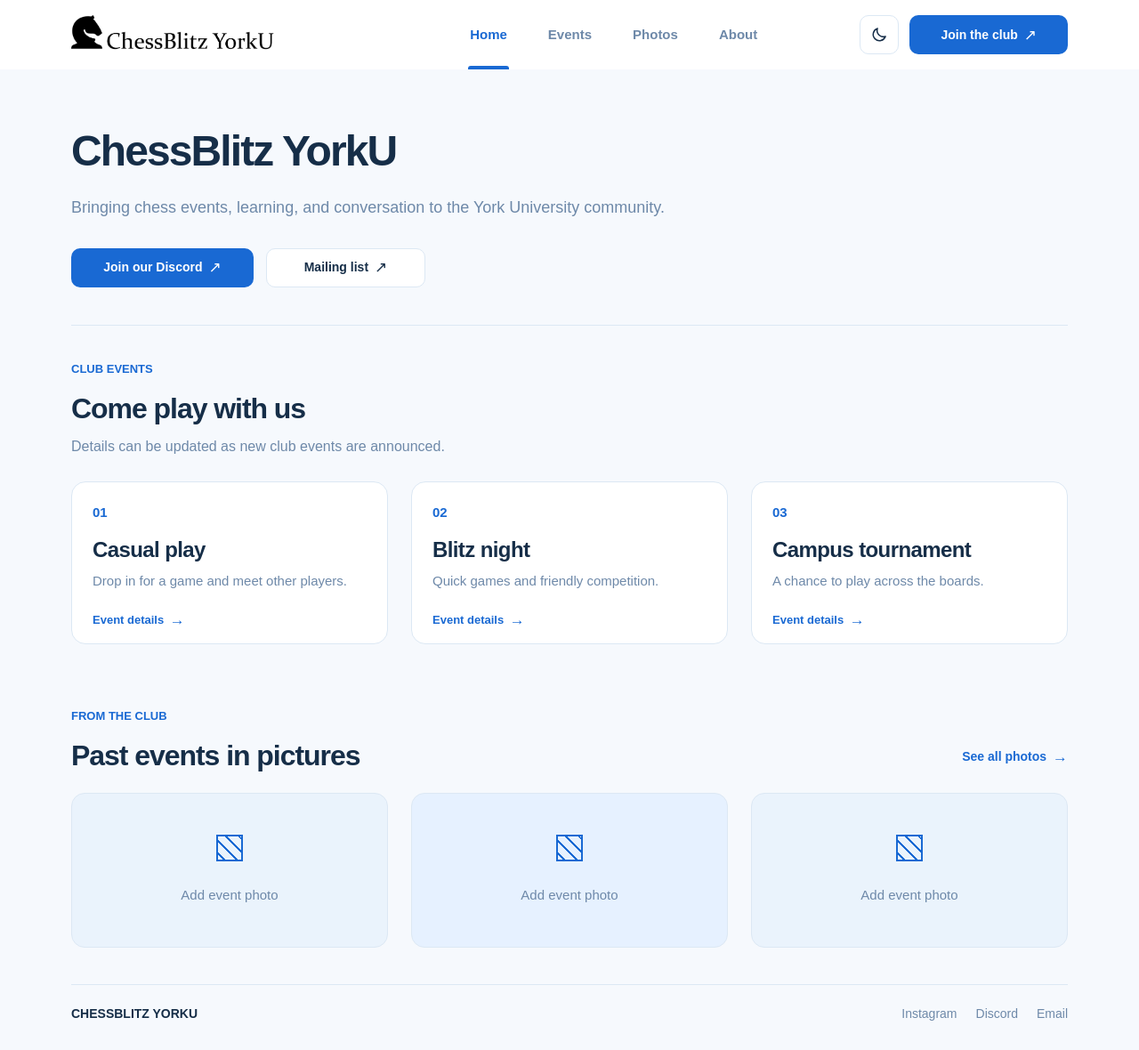
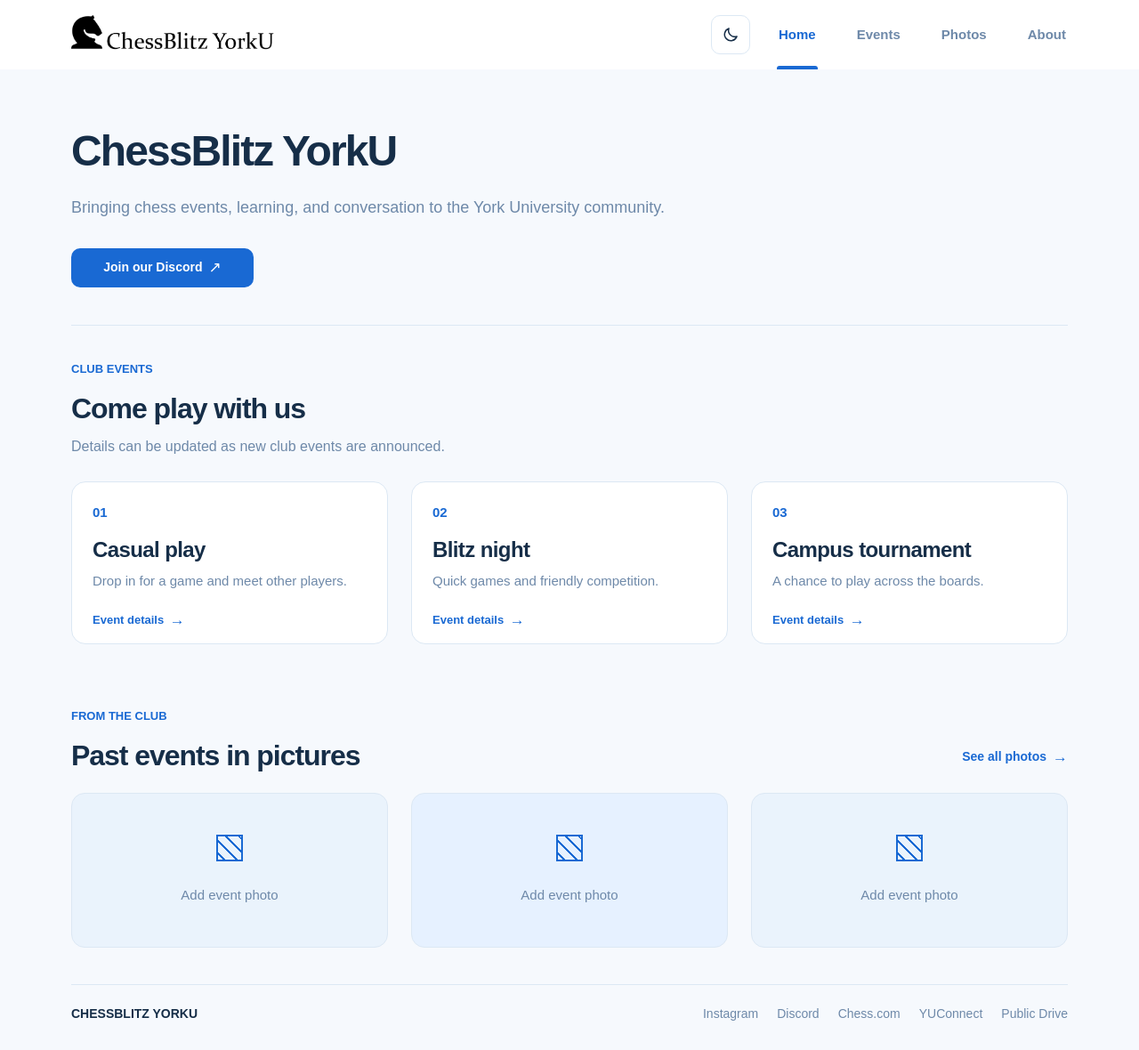
Before and after one commit to ChessBlitz-YorkU/ClubWebsite, a React (Vite) app: page / in a window 1280 px wide. Shown: the whole page at 89% size. Built offline with nearby package versions, Linux system fonts and the light colour scheme.

Commit message:
add social media links

```diff
--- a/src/App.tsx
+++ b/src/App.tsx
@@ -1,6 +1,23 @@
 import { useState } from 'react'
 
 type Theme = 'light' | 'dark'
+
+const clubLinks = {
+  instagram: 'https://www.instagram.com/yorkuchess/',
+  discord: 'https://discord.gg/VsJAdbvyEq',
+  yuConnectHome: 'https://yuconnect.yorku.ca/feeds?type=club&type_id=35476&tab=home',
+  yuConnectAbout: 'https://yuconnect.yorku.ca/feeds?type=club&type_id=35476&tab=about',
+  chessCom: 'https://www.chess.com/club/chessblitz-yorku',
+  drive: 'https://drive.google.com/drive/u/3/folders/1sshFt39_rbMfscV_Ots8TBSq3cvVsNBz',
+}
+
+const footerLinks = [
+  { label: 'Instagram', href: clubLinks.instagram },
+  { label: 'Discord', href: clubLinks.discord },
+  { label: 'Chess.com', href: clubLinks.chessCom },
+  { label: 'YUConnect', href: clubLinks.yuConnectAbout },
+  { label: 'Public Drive', href: clubLinks.drive },
+]
 
 const events = [
   { number: '01', title: 'Casual play', description: 'Drop in for a game and meet other players.' },
@@ -46,13 +63,6 @@
               height="526"
             />
           </a>
-          <nav className="main-nav" aria-label="Main navigation">
-            <a className="active" href="#home" aria-current="page">Home</a>
-            <a href="#events">Events</a>
-            <a href="#photos">Photos</a>
-            <a href="#about">About</a>
-          </nav>
-          <div className="header-actions">
           <button
             className="theme-toggle"
             type="button"
@@ -71,10 +81,12 @@
               </svg>
             )}
           </button>
-            <a className="button button-primary header-join" href="#about">
-              Join the club <Arrow diagonal />
-            </a>
-          </div>
+          <nav className="main-nav" aria-label="Main navigation">
+            <a className="active" href="#home" aria-current="page">Home</a>
+            <a href="#events">Events</a>
+            <a href="#photos">Photos</a>
+            <a href="#about">About</a>
+          </nav>
         </div>
       </header>
 
@@ -83,8 +95,7 @@
           <h1 id="hero-title">ChessBlitz YorkU</h1>
           <p>Bringing chess events, learning, and conversation to the York University community.</p>
           <div className="hero-actions">
-            <a className="button button-primary" href="#about">Join our Discord <Arrow diagonal /></a>
-            <a className="button button-secondary" href="#about">Mailing list <Arrow diagonal /></a>
+            <a className="button button-primary" href={clubLinks.discord} target="_blank" rel="noopener noreferrer">Join our Discord <Arrow diagonal /></a>
           </div>
         </section>
 
@@ -98,7 +109,7 @@
                 <span className="event-number">{event.number}</span>
                 <h3>{event.title}</h3>
                 <p>{event.description}</p>
-                <a href="#about">Event details <Arrow /></a>
+                <a href={clubLinks.yuConnectHome} target="_blank" rel="noopener noreferrer">Event details <Arrow /></a>
               </article>
             ))}
           </div>
@@ -108,7 +119,7 @@
           <div className="section-kicker">From the club</div>
           <div className="photos-heading">
             <h2 id="photos-title">Past events in pictures</h2>
-            <a href="#photo-gallery">See all photos <Arrow /></a>
+            <a href={clubLinks.instagram} target="_blank" rel="noopener noreferrer">See all photos <Arrow /></a>
           </div>
           <div className="photo-grid" id="photo-gallery">
             {[1, 2, 3].map((photo) => (
@@ -123,9 +134,11 @@
 
       <footer className="site-footer page-width" id="about">
         <strong>CHESSBLITZ YORKU</strong>
-        <div className="footer-links" aria-label="Club contact options">
-          <span>Instagram</span><span>Discord</span><span>Email</span>
-        </div>
+        <nav className="footer-links" aria-label="Club links">
+          {footerLinks.map(({ label, href }) => (
+            <a key={label} href={href} target="_blank" rel="noopener noreferrer">{label}</a>
+          ))}
+        </nav>
       </footer>
     </>
   )
--- a/src/index.css
+++ b/src/index.css
@@ -52,7 +52,7 @@
 .header-inner { height: 100%; display: flex; align-items: center; justify-content: space-between; gap: 30px; }
 .brand { display: inline-flex; align-items: center; flex: none; }
 .brand-image { display: block; width: 228px; height: auto; }
-.main-nav { display: flex; align-items: stretch; gap: 42px; align-self: stretch; margin-left: auto; margin-right: clamp(20px, 6.5vw, 90px); }
+.main-nav { display: flex; align-items: stretch; gap: 42px; align-self: stretch; }
 .main-nav a { position: relative; display: flex; align-items: center; padding-inline: 2px; color: var(--muted); font-size: 15px; font-weight: 700; }
 .main-nav a:hover, .main-nav a.active { color: var(--blue); }
 .main-nav a.active::after { content: ''; position: absolute; bottom: 0; left: 0; right: 0; height: 4px; border-radius: 3px 3px 0 0; background: var(--blue); }
@@ -60,13 +60,9 @@
 .button span { font-size: 17px; line-height: 1; }
 .button-primary { background: var(--button-blue); color: var(--button-text); }
 .button-primary:hover { background: var(--blue-hover); }
-.button-secondary { background: var(--surface); border-color: var(--line); color: var(--heading); }
-.button-secondary:hover { border-color: var(--blue); }
-.header-actions { display: flex; align-items: center; gap: 12px; }
-.theme-toggle { display: grid; place-items: center; flex: none; width: 44px; height: 44px; padding: 0; border: 1px solid var(--line); border-radius: 10px; background: var(--surface); color: var(--heading); cursor: pointer; transition: border-color .15s ease, color .15s ease; }
+.theme-toggle { display: grid; place-items: center; flex: none; width: 44px; height: 44px; margin-left: auto; padding: 0; border: 1px solid var(--line); border-radius: 10px; background: var(--surface); color: var(--heading); cursor: pointer; transition: border-color .15s ease, color .15s ease; }
 .theme-toggle:hover { border-color: var(--blue); color: var(--blue); }
 .theme-toggle svg { width: 20px; height: 20px; }
-.header-join { min-width: 172px; }
 
 .hero { padding: 64px 0 42px; border-bottom: 1px solid var(--line); }
 h1, h2, h3, p { margin: 0; }
@@ -74,8 +70,7 @@
 h1 { font-size: 48px; line-height: 1.16; font-weight: 700; letter-spacing: -1.9px; }
 .hero p { margin-top: 22px; color: var(--muted); font-size: 18px; line-height: 1.5; }
 .hero-actions { display: flex; gap: 14px; margin-top: 32px; }
-.hero-actions .button:first-child { min-width: 205px; }
-.hero-actions .button:last-child { min-width: 179px; }
+.hero-actions .button { min-width: 205px; }
 
 .events-section { padding-top: 40px; }
 .section-kicker { color: var(--blue); font-size: 13px; line-height: 1.4; font-weight: 700; text-transform: uppercase; }
@@ -102,15 +97,14 @@
 
 .site-footer { margin-top: 41px; padding: 22px 0 30px; display: flex; justify-content: space-between; align-items: center; gap: 20px; border-top: 1px solid var(--line); }
 .site-footer strong { color: var(--heading); font-size: 14px; }
-.footer-links { display: flex; gap: 21px; color: var(--muted); font-size: 14px; }
+.footer-links { display: flex; flex-wrap: wrap; justify-content: flex-end; gap: 12px 21px; color: var(--muted); font-size: 14px; }
+.footer-links a:hover { color: var(--blue); }
 
 @media (max-width: 1000px) {
   .page-width { width: min(100% - 48px, 1280px); }
   .header-inner { gap: 16px; }
   .brand-image { width: 200px; }
   .main-nav { gap: 20px; }
-  .header-actions { gap: 8px; }
-  .header-join { min-width: auto; padding-inline: 18px; }
   .event-grid, .photo-grid { gap: 16px; }
   .event-card { padding-inline: 18px; }
   .event-card h3 { font-size: 21px; }
@@ -120,9 +114,7 @@
   .site-header { height: auto; }
   .header-inner { flex-wrap: wrap; padding-top: 16px; }
   .brand-image { width: 190px; }
-  .header-actions { margin-left: auto; }
   .theme-toggle { width: 38px; height: 38px; }
-  .header-join { min-height: 38px; font-size: 12px; }
   .main-nav { order: 3; width: 100%; margin: 0; justify-content: space-between; gap: 14px; height: 49px; }
   .main-nav a { font-size: 13px; }
   .hero { padding-top: 52px; }
@@ -136,14 +128,10 @@
 @media (max-width: 480px) {
   .page-width { width: calc(100% - 36px); }
   .brand-image { width: 165px; }
-  .header-join { padding-inline: 12px; }
   .hero-actions { flex-wrap: wrap; }
   .hero-actions .button { flex: 1 1 100%; }
   h2 { font-size: 28px; }
   .photos-heading { align-items: start; flex-direction: column; gap: 12px; }
   .site-footer { align-items: flex-start; flex-direction: column; }
+  .footer-links { justify-content: flex-start; }
 }
-
-@media (max-width: 400px) {
-  .header-join { display: none; }
-}
```
Lines whose indentation alone changed are shown as unchanged.
